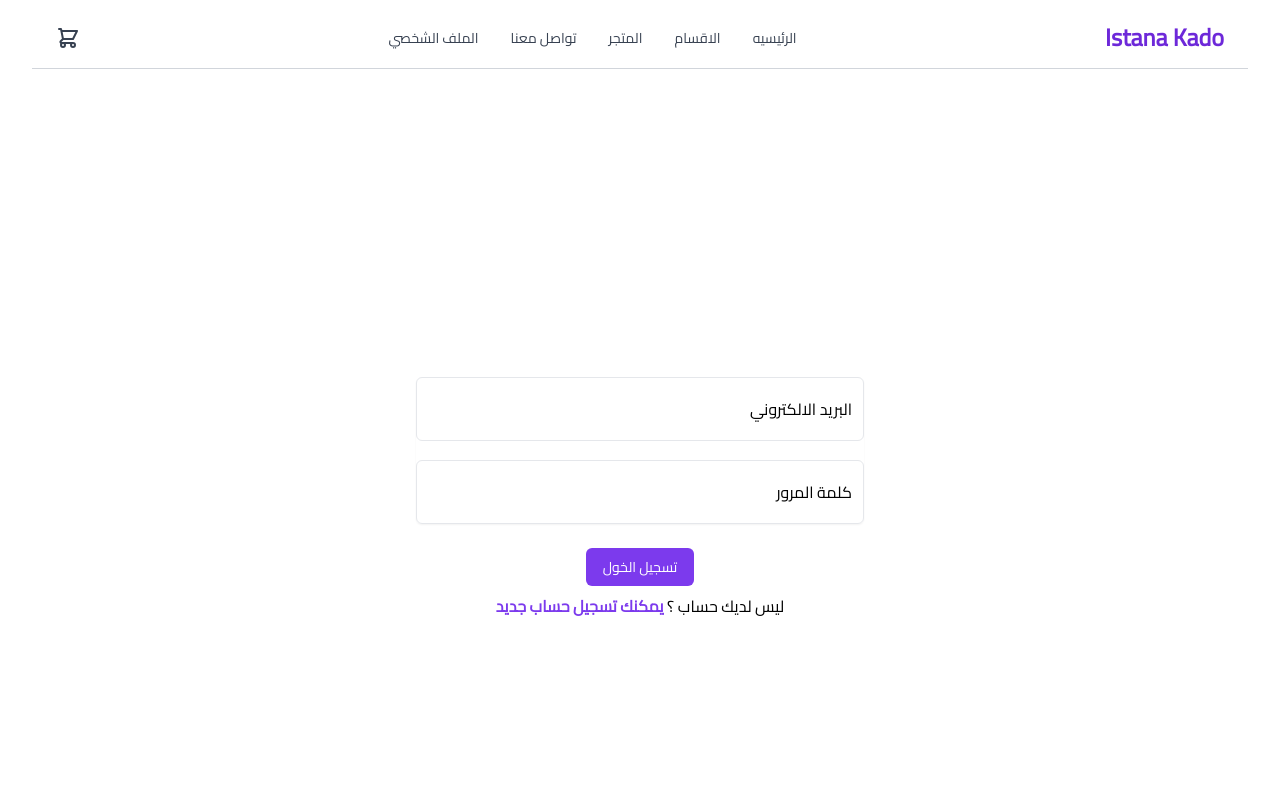
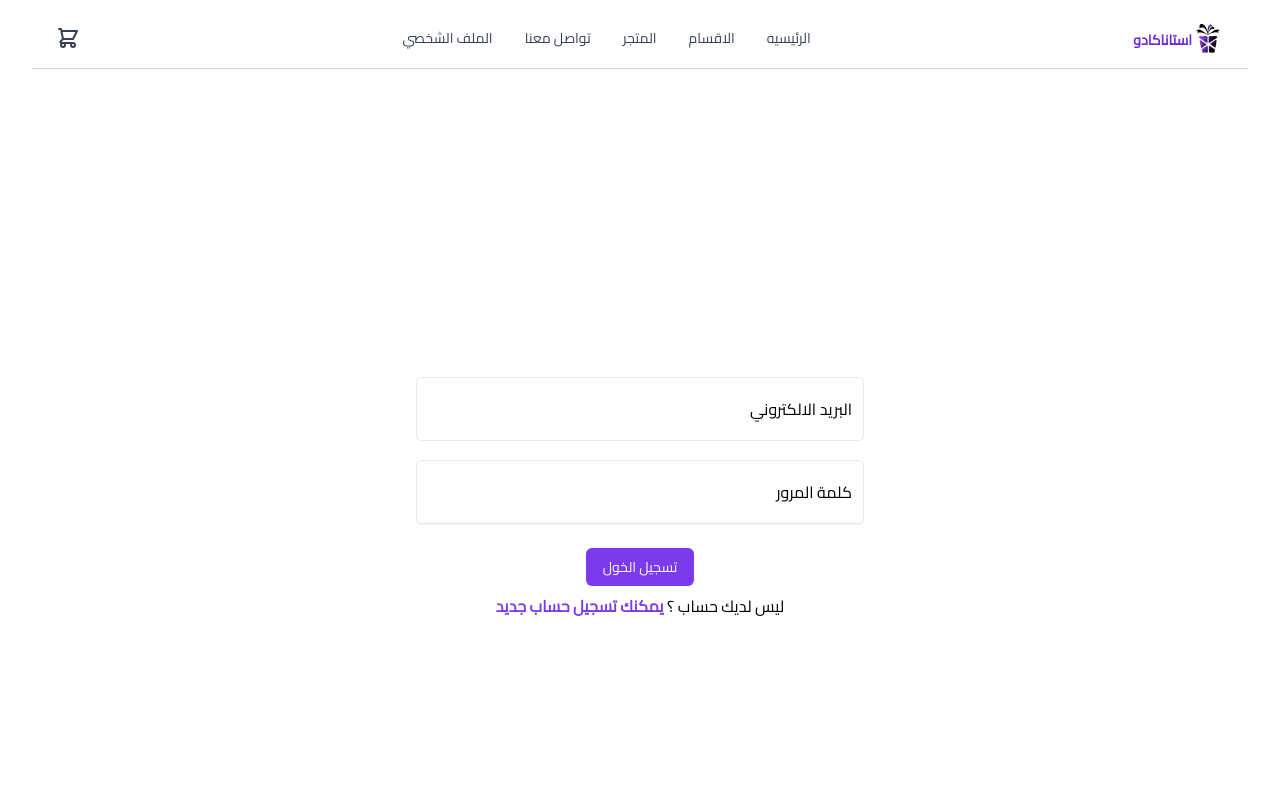
Before and after one commit to ahmedspurs/IStanakadoWebsite, a Vue app: page /LoginPage in a window 1280 px wide. Shown: the top 800 px of the page. Built offline with nearby package versions, Linux system fonts and the light colour scheme; no server answers; what vue-loading-overlay, vue-sweetalert2 would draw is missing.

Commit message:
fix checkout

```diff
--- a/src/components/AppHeader.vue
+++ b/src/components/AppHeader.vue
@@ -37,11 +37,19 @@
             class="
               text-violet-700 text-xl
               font-bold
-              md:text-2xl
+              md:text-sm
               hover:text-gray-700
+              flex items-center
             "
             to="/"
-            >Istana Kado</router-link
+            >
+            <img src="../../public/assets/logo_icon.jpeg" class="w-8 h-8" alt="">
+
+            <span class="mt-1">
+            استاناكادو
+            </span>
+
+            </router-link
           >
         </div>
 
--- a/src/components/HomePage/HomeDetails.vue
+++ b/src/components/HomePage/HomeDetails.vue
@@ -1,5 +1,5 @@
 <template>
-  <div class="bg-images rounded">
+  <div class="bg-images rounded -mt-4">
     <div
       class="
 
@@ -24,8 +24,8 @@
           "
         >
           متجر
-          <span class="text-violet-700"> استاناكادو</span>
-          يوفر لك افضل المنتجات مع اافضل الاسعار
+          <span class="text-violet-400"> استاناكادو</span>
+          يوفر لك افضل الهدايا باقل الاسعار
         </h1>
         <p
           class="
@@ -37,9 +37,8 @@
             sm:text-lg
           "
         >
-          استاناكادو هو محل هدايا يجعل العميل يطلب هديته و هو في المنزل.. و يجعل
-          عمليه الشراء و الدفع بسيطه و مريحه للعميل .. و يمكن للعميل تشكيل هديته
-          بنفسه مع خدمه التوصيل
+          استاناكادو هو متجر هدايا يمكن العميل من  طلب هدايا  لمختلف المناسبات من اي مكان وزمان .. و يجعل
+           عمليه الشراء و الدفع بسيطه   .. مع خدمه التوصيل للمنزل
         </p>
       </div>
       <div class="flex justify-center items-center">
--- a/src/components/ProductPage/SingleProduct.vue
+++ b/src/components/ProductPage/SingleProduct.vue
@@ -1,13 +1,13 @@
 <template>
   <div>
-    <div class="md:flex justify-around items-center pb-16">
+    <div class="md:grid grid-cols-4 justify-center items-center pb-16">
       <div class="overflow-hidden block md:hidden">
         <img
           :src="'https://admin.istanakado.com/uploads/' + product[0].image"
           class="p-4 img overflow-hidden h-80 w-full"
         />
       </div>
-      <div class="space-y-4 p-4 w-full">
+      <div class="space-y-4 p-4 w-full ">
         <h2 class="tracking-wider text-2xl font-semibold">
           {{ product[0].name }}
         </h2>
@@ -33,7 +33,7 @@
           </div>
         </div>
       </div>
-      <div class="overflow-hidden md:block hidden w-full">
+      <div class="overflow-hidden col-span-2 md:block hidden w-full">
         <img
           :src="'https://admin.istanakado.com/uploads/' + product[0].image"
           class="p-4 img overflow-hidden h-80 w-full"
--- a/src/style/style.css
+++ b/src/style/style.css
@@ -30,13 +30,14 @@ li{
 
   .bg-images{
     position: relative;
-    background-image: url('https://images.unsplash.com/photo-1612619279080-e7f89757f466?ixlib=rb-1.2.1&ixid=MnwxMjA3fDB8MHxwaG90by1wYWdlfHx8fGVufDB8fHx8&auto=format&fit=crop&w=774&q=80');
+    background-image: url('https://images.unsplash.com/photo-1613089222731-8841ac989caa?ixlib=rb-4.0.3&ixid=MnwxMjA3fDB8MHxwaG90by1wYWdlfHx8fGVufDB8fHx8&auto=format&fit=crop&w=870&q=80');
     background-size: cover;
-    background-position: center;
+    background-position: bocentertom;
   }
 
+
   .bg-overlay{
-    background-color: rgba(0, 0, 0, 0.267);
+    background-color: rgba(0, 0, 0, 0.247);
   }
   /* .bg-image-cats{
     background-image: url('https://media.istockphoto.com/vectors/seamless-pattern-with-wrapped-gifts-vector-id1127498965?k=20&m=1127498965&s=612x612&w=0&h=ekfkb3tP_F2_RLgmZPj06ICVre6d08XJPU8ThT3oP6A=');
--- a/src/views/BankakCheckout.vue
+++ b/src/views/BankakCheckout.vue
@@ -9,8 +9,8 @@
     i fetch users and dilevery data becuase i need to sent it to cod api
 
    -->
-
-      <div class="checkout p-4">
+    <div class="flex items-center justify-center bankak">
+       <div class="checkout p-4">
         <form class="w-full" ref="form" @submit.prevent="checkout()">
           <!-- phone nunber input -->
           <div class="floating-input mb-5 relative">
@@ -549,6 +549,8 @@
           </div>
         </form>
       </div>
+    </div>
+
 
 </template>
 <script>
--- a/src/views/CodCheckout.vue
+++ b/src/views/CodCheckout.vue
@@ -8,8 +8,9 @@
 
      -->
 
-  <div class="checkout p-4" v-if="show">
-    <form class="w-full">
+<div class="flex justify-center items-center">
+ <div class="checkout p-4" v-if="show">
+    <form >
       <!-- phone nunber input -->
       <div class="floating-input relative">
         <input
@@ -381,6 +382,8 @@
       </div>
     </form>
   </div>
+</div>
+
 </template>
 <script>
 import { mapGetters } from "vuex";
```
Also changed, not shown: public/assets/dhaya-eddine-bentaleb-nPGV7whyrjE-unsplash.jpg (added), public/assets/logo_icon.jpeg (added).
